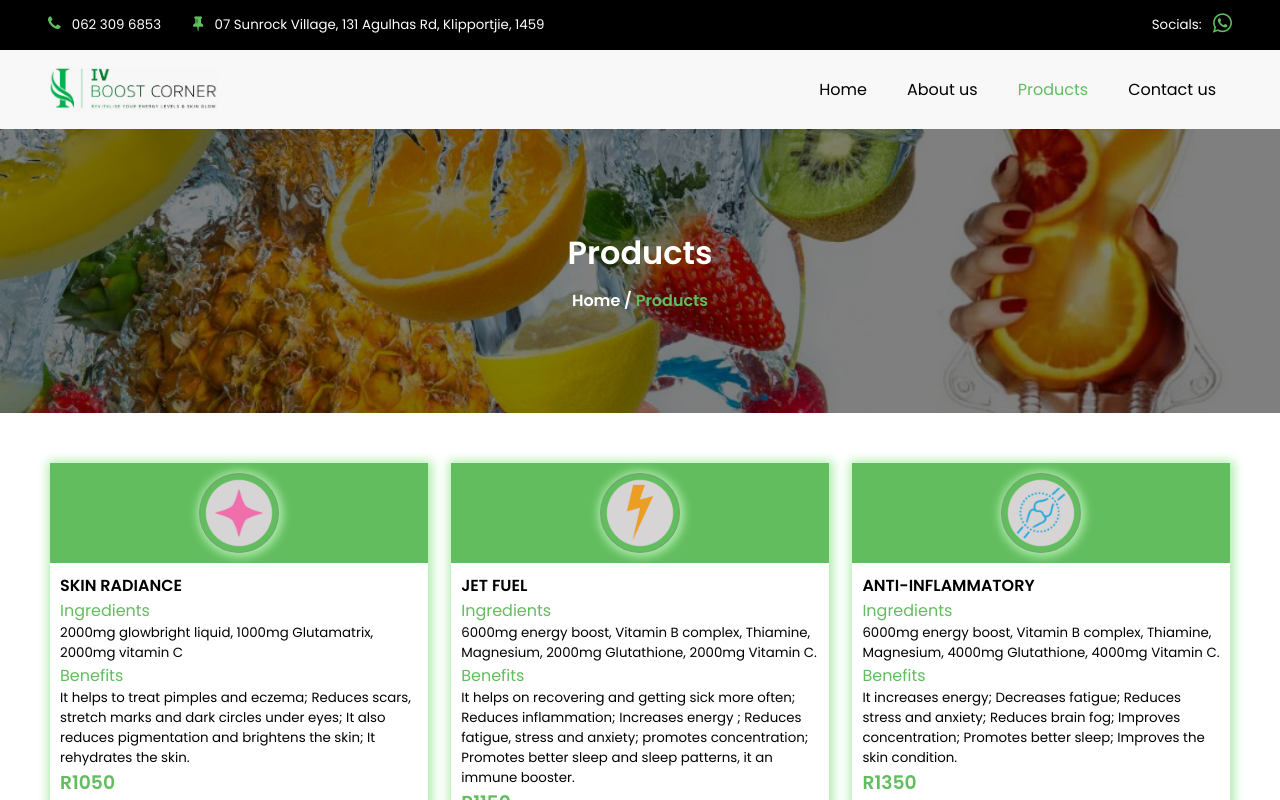
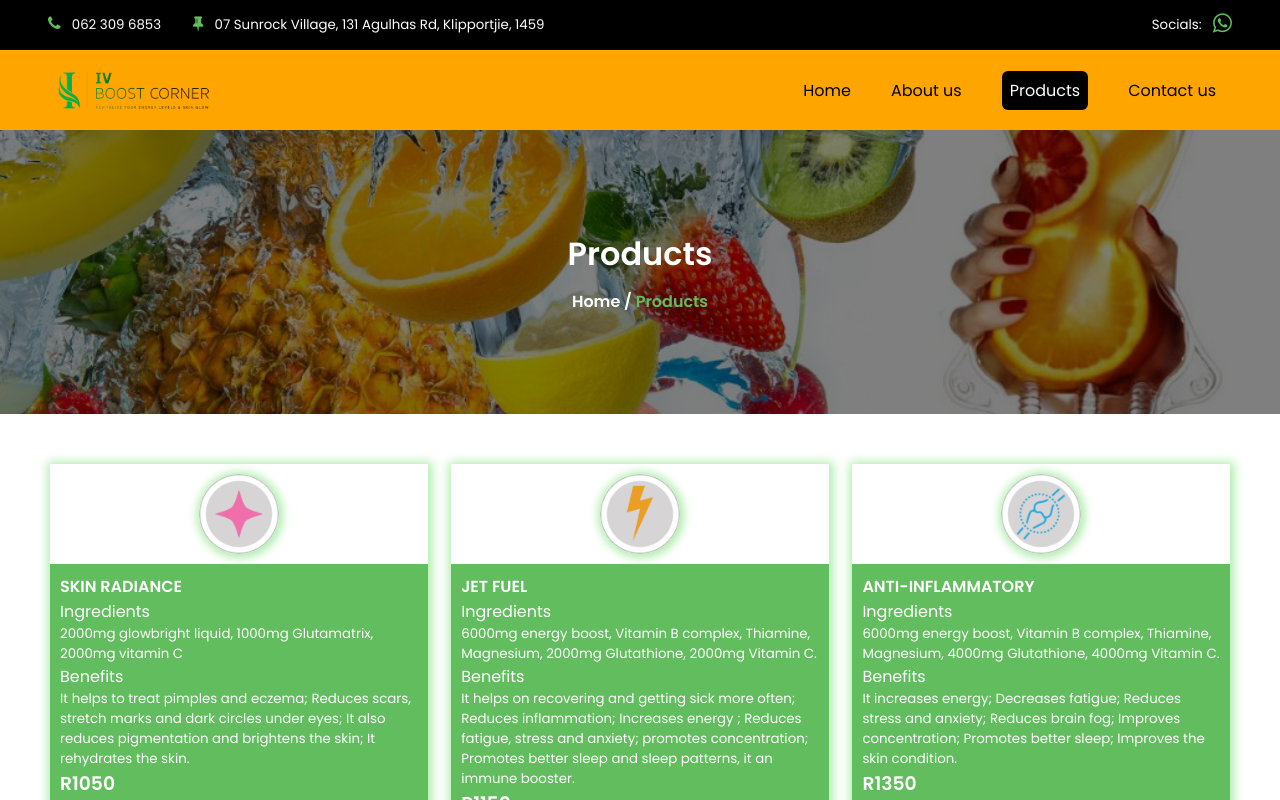
Before and after one commit to siyabongahlongwane/iv-boost-corner, a React (Vite) app: page /products in a window 1280 px wide. Built offline with nearby package versions, Linux system fonts and the light colour scheme.

Commit message:
Final Commit

```diff
--- a/index.html
+++ b/index.html
@@ -2,7 +2,7 @@
 <html lang="en">
   <head>
     <meta charset="UTF-8" />
-    <link rel="icon" type="image/svg+xml" href="/vite.svg" />
+    <link rel="icon" type="image/jpg" href="./src/assets/logo.jpeg" />
     <meta name="viewport" content="width=device-width, initial-scale=1.0" />
     <link rel="stylesheet" href="https://cdnjs.cloudflare.com/ajax/libs/font-awesome/4.7.0/css/font-awesome.css" />
     <title>IV Boost Corner</title>
--- a/src/App.tsx
+++ b/src/App.tsx
@@ -16,7 +16,7 @@ function App() {
         <div className="topbar-wrapper black-bg">
           <Topbar></Topbar>
         </div>
-        <div className="navbar-wrapper">
+        <div className="navbar-wrapper orange-bg">
           <Navbar></Navbar>
         </div>
         <div className="main-content" id="main-content">
--- a/src/colors.scss
+++ b/src/colors.scss
@@ -8,10 +8,10 @@ $black: #000;
 $gray: #3c3a3a;
 $dimgrey: #f8f8f8;
 $red: red;
+$orange: orange;
 
 /* Colors */
 .primary-col,
-.nav-links>ul>li > a:hover,
 .footer-links>span:hover, .footer-links a:hover {
   color: $primaryGreen !important;
 }
@@ -20,7 +20,7 @@ $red: red;
   color: $blue-grey;
 }
 
-.white-col {
+.white-col, .active, .nav-links>ul>li > a:hover, .desktop-menu  .active  {
   color: $white;
 }
 
@@ -61,7 +61,7 @@ $red: red;
   background-color: $white;
 }
 
-.black-bg, .footer {
+.black-bg, .footer, .desktop-menu .active {
   background-color: $black;
 }
 
@@ -72,3 +72,7 @@ $red: red;
 .dimgrey-bg {
   background-color: $dimgrey;
 }
+
+.orange-bg {
+  background-color: $orange;
+}
--- a/src/components/ContactForm.tsx
+++ b/src/components/ContactForm.tsx
@@ -10,10 +10,10 @@ const ContactForm = () => {
     message: "",
   });
 
-  const [error, setError] = useState(null);
-  const [loading, setLoading] = useState(null);
-  const [response, setResponse] = useState(null);
-  const serverUrl = "http://localhost:5000/api/sendEmail";
+  // const [error, setError] = useState(null);
+  // const [loading, setLoading] = useState(null);
+  // const [response, setResponse] = useState(null);
+  const serverUrl = "https://email-server-visn.onrender.com/api/sendEmail";
   const {name, email, phone, subject, message} = form;
 
   const abortController = new AbortController();
@@ -50,7 +50,7 @@ const ContactForm = () => {
       <img width=
       '250px
       ' src=
-      'https://www.smarteyeapps.com/images/smarteye-apps-logo.png
+      'https://ivboostcorner.co.za/assets/logo.jpeg
       '>
     </div>
   <div>
@@ -80,7 +80,7 @@ const ContactForm = () => {
         .then((res) => res.json())
         .then((data) => {
           alert(data.msg)
-          setResponse(data);
+          // setResponse(data);
           setForm(
             {
               name: "",
@@ -94,7 +94,7 @@ const ContactForm = () => {
         .catch((err) => {
           console.log(err);
           alert(err.msg || "Email not sent successfully")
-          setResponse(err)
+          // setResponse(err)
         });
       }
   };
--- a/src/components/Navbar.tsx
+++ b/src/components/Navbar.tsx
@@ -1,6 +1,6 @@
 import { useState } from "react";
 import { NavLink } from "react-router-dom";
-import logo from "../assets/logo.jpeg";
+import logo from "../assets/iv n2_.png";
 const Navbar = () => {
   const [showMenu, setShowMenu] = useState(false);
 
@@ -23,7 +23,7 @@ const Navbar = () => {
     },
   ];
   return (
-    <div className="navbar d-flex flex-row block dimgrey-bg full-height justify-content-between">
+    <div className="navbar d-flex flex-row block full-height justify-content-between desktop-menu-wrapper">
       <div className="logo d-flex flex-col justify-content-center">
         <img className="block" src={logo} alt="IV Boost Logo" />
       </div>
@@ -51,7 +51,7 @@ const Navbar = () => {
               <li key={name}>
                 <NavLink
 
-                  className={({ isActive }) => (isActive ? "primary-col" : "")}
+                  className={({ isActive }) => (isActive ? "active" : "")}
                   to={path}
                 >
                   {name}
--- a/src/components/ProductItem.tsx
+++ b/src/components/ProductItem.tsx
@@ -8,8 +8,8 @@ const ProductItem = ({
   image,
 }: Product) => {
   return (
-    <div className="d-flex flex-col green-glow product-card">
-      <div className="d-flex image-wrapper primary-bg flex-col justify-content-center align-items-center">
+    <div className="d-flex flex-col green-glow product-card primary-bg">
+      <div className="d-flex image-wrapper white-bg flex-col justify-content-center align-items-center">
         <img
           className="green-glow"
           width={80}
@@ -18,13 +18,13 @@ const ProductItem = ({
           alt={name}
         />
       </div>
-      <div className="d-flex flex-col text">
+      <div className="d-flex flex-col text white-col">
         <h4>{name}</h4>
-        <span className='primary-col'>Ingredients</span>
+        <span className='white-col'>Ingredients</span>
         <small>{ingredients.join(", ")}</small>
-        <span className='primary-col'>Benefits</span>
+        <span className='white-col'>Benefits</span>
         <small>{benefits}</small>
-        <h3 className='primary-col'
+        <h3 className='white-col'
           style={
             price[0].length == 1 ? { display: "block" } : { display: "none" }
           }
@@ -37,10 +37,10 @@ const ProductItem = ({
           }
         >
           <h3>
-            <span className='primary-col'>{price[0]} </span>
+            <span className='white-col'>{price[0]} </span>
           </h3>
           <h3>
-            <span className='primary-col'>{price[1]} </span>
+            <span className='white-col'>{price[1]} </span>
           </h3>
         </div>
       </div>
--- a/src/reponsiveness.scss
+++ b/src/reponsiveness.scss
@@ -79,7 +79,9 @@
         }
     }
 
-    .d-none-xs, .desktop-menu, .banner  {
+    .d-none-xs,
+    .desktop-menu,
+    .banner {
         display: none !important;
     }
 
@@ -87,3 +89,13 @@
         display: flex !important;
     }
 }
+
+@media (min-width: 600px) {
+    .desktop-menu-wrapper .active, .nav-links>ul>li > {
+        padding: 0.5em;
+    }
+
+    .active {
+        border-radius: 6px;
+    }
+}
```
Also changed, not shown: src/hooks/useSendMail.tsx (+26 -26 lines), src/assets/iv n2_.png (added).
